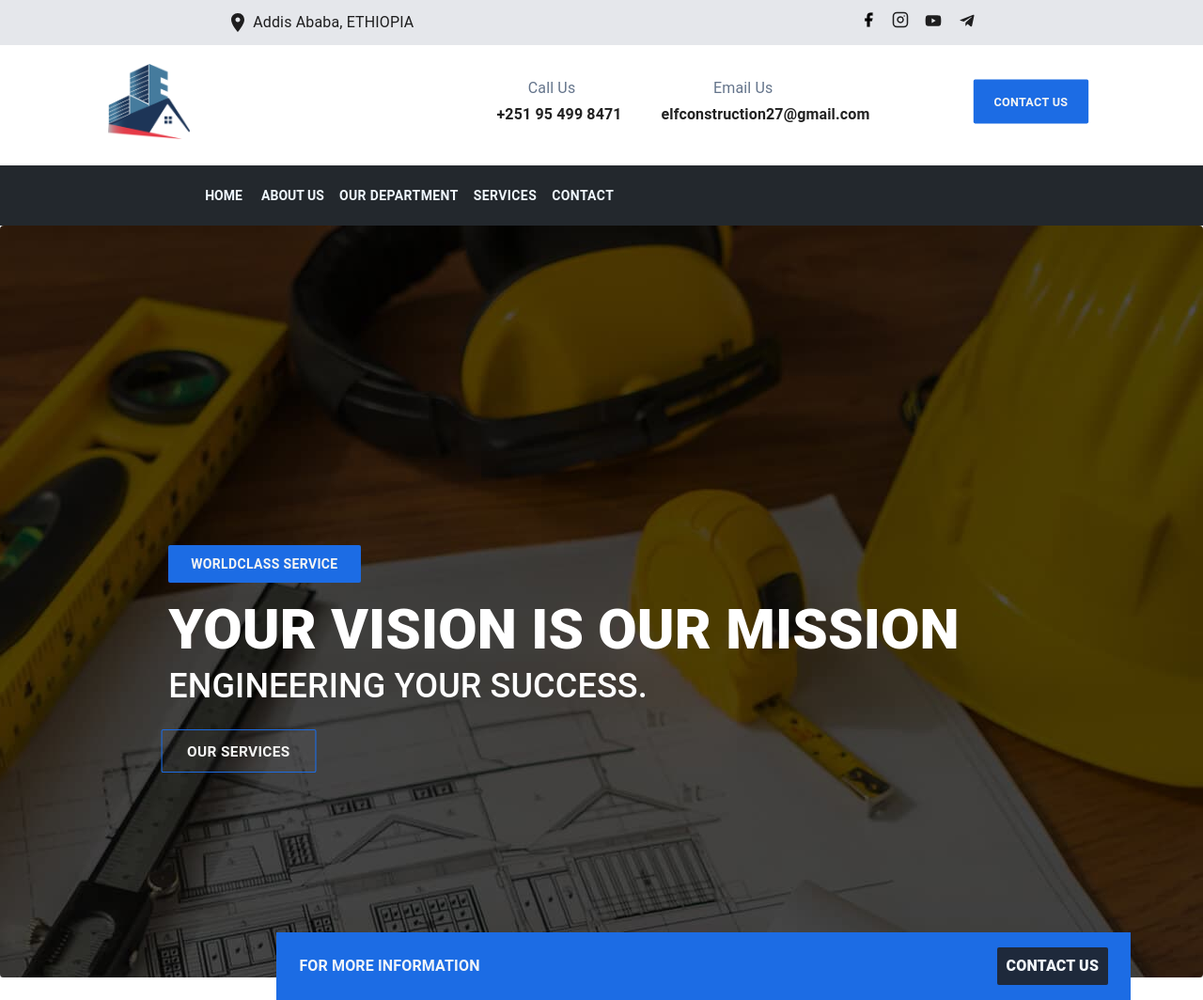
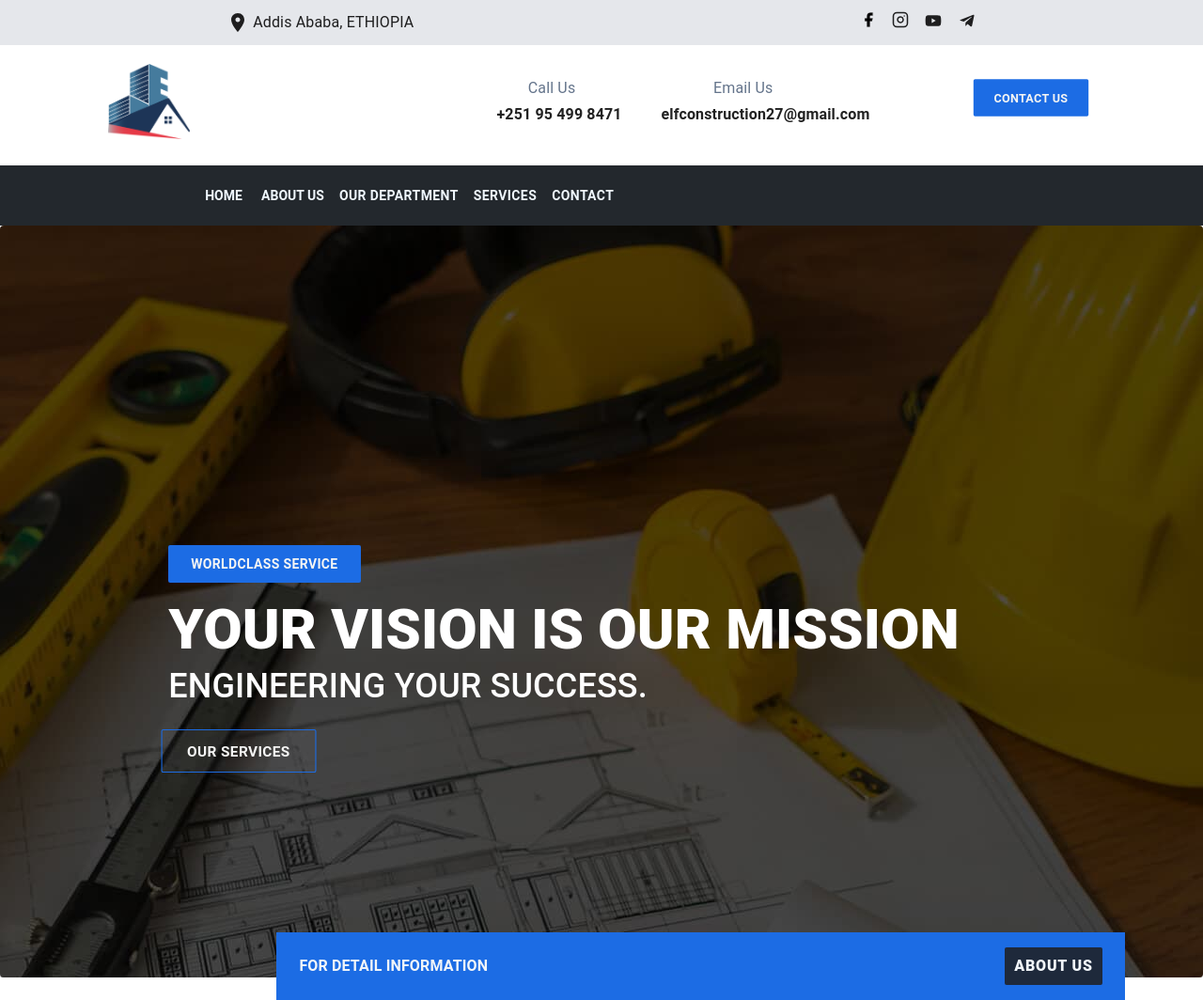
Before and after one commit to yohannes-mesay/elf-construction, a React (Vite) app: page / in a window 1280 px wide. Shown: the whole page at 94% size. Built offline with nearby package versions, Linux system fonts and the light colour scheme.

Commit message:
refining hero

```diff
--- a/src/components/Hero/More.jsx
+++ b/src/components/Hero/More.jsx
@@ -4,8 +4,8 @@ import { Link } from "react-router-dom";
 function More() {
   return (
     <div className="absolute flex bottom-[-3%] md:gap-[500px] gap-[100px] lg:gap-[550px] md:left-[23%] items-center z-50 py-4 border-0 justify-between border bg-[#1c6ce4]">
-      <div className="uppercase  text-slate-100 ml-6 font-bold">For more information</div>
-      <Link to="contactus" className="text-slate-100 bg-slate-800 px-2.5 py-2 rounded-sm uppercase font-extrabold   mr-6">CONTACT US</Link>
+      <div className="uppercase  text-slate-100 ml-6 font-bold">for detail information</div>
+      <Link to="aboutus" className="text-slate-100 bg-slate-800 px-2.5 py-2 rounded-sm uppercase font-extrabold tracking-wider mr-6">About us</Link>
     </div>
   );
 }
--- a/src/ui/Button.jsx
+++ b/src/ui/Button.jsx
@@ -5,7 +5,7 @@ function Button({ children, disabled, to, type, onClick }) {
     "inline-block text-sm rounded-sm bg-[#1c6ce4] font-semibold uppercase tracking-wide text-stone-100 transition-colors duration-300 hover:bg-blue-900";
 
   const styles = {
-    primary: base + " px-4 py-3 md:px-6 md:py-4 scale-90 hover:scale-95",
+    primary: base + " px-4 py-2 md:px-6 md:py-3 scale-90 hover:scale-95",
     big: base + " px-2.5 py-2 md:px-6 md:scale-110 md:py-2.5 scale-90 ",
     transparent:
       base +
```
